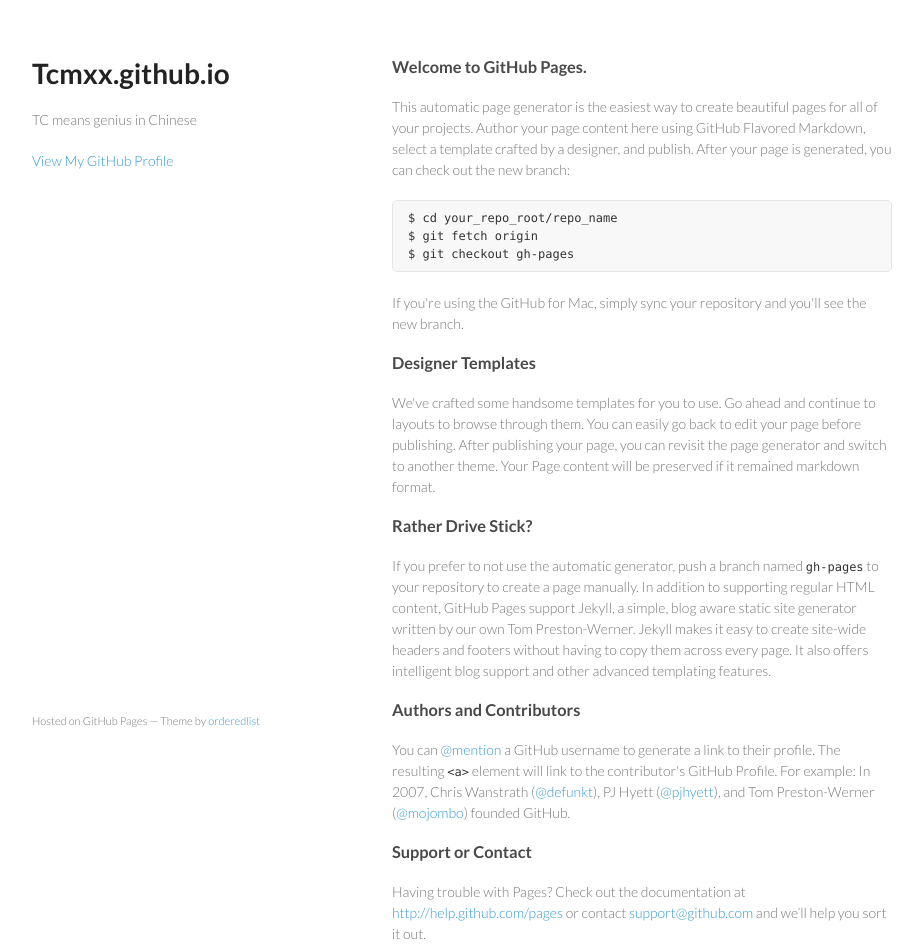
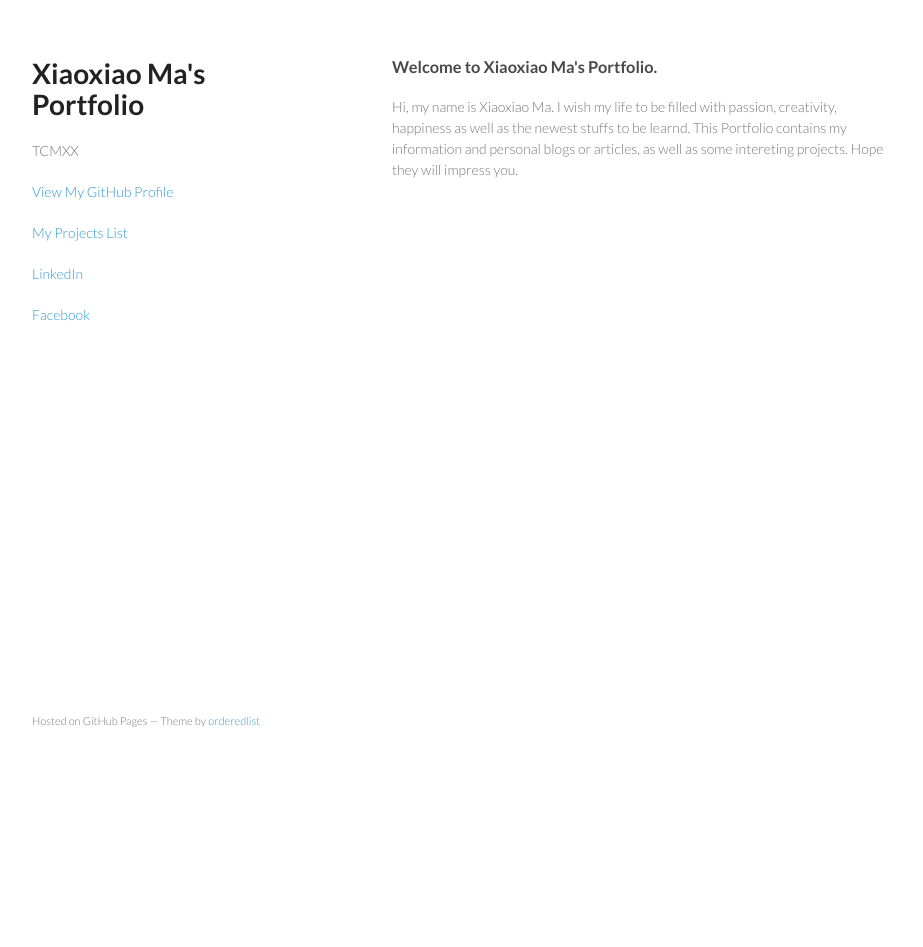
Before and after one commit to tcmxx/tcmxx.github.io, a plain HTML site: page index.html in a window 1280 px wide. Shown: the whole page, without its empty margins (178-1101 px from the left). After the commit the page ends 800 px from the top, so only its background shows below. Drawn offline with Linux system fonts and the light colour scheme.

Commit message:
test1
Add my information

```diff
--- a/index.html
+++ b/index.html
@@ -15,45 +15,25 @@
   <body>
     <div class="wrapper">
       <header>
-        <h1>Tcmxx.github.io</h1>
-        <p>TC means genius in Chinese</p>
+        <h1>Xiaoxiao Ma's Portfolio</h1>
+        <p>TCMXX</p>
 
 
         <p class="view"><a href="https://github.com/tcmxx">View My GitHub Profile</a></p>
-
+        <p class="view"><a href="https://github.com/tcmxx">My Projects List</a></p>
+          <p class="view"><a href="https://www.linkedin.com/pub/xiaoxiao-ma/6b/9bb/694/">LinkedIn</a></p>
+          <p class="view"><a href="https://www.facebook.com/xiaoxiao.ma.988">Facebook</a></p>
       </header>
       <section>
         <h3>
-<a name="welcome-to-github-pages" class="anchor" href="#welcome-to-github-pages"><span class="octicon octicon-link"></span></a>Welcome to GitHub Pages.</h3>
+<a name="welcome-to-xiaoxiao-ma" class="anchor" href="#welcome-to-xiaoxiao-ma"><span class="octicon octicon-link"></span></a>Welcome to Xiaoxiao Ma's Portfolio.</h3>
 
-<p>This automatic page generator is the easiest way to create beautiful pages for all of your projects. Author your page content here using GitHub Flavored Markdown, select a template crafted by a designer, and publish. After your page is generated, you can check out the new branch:</p>
+<p>Hi, my name is Xiaoxiao Ma. I wish my life to be filled with passion, creativity, happiness as well as the newest stuffs to be learnd. This Portfolio contains my information and personal blogs or articles, as well as some intereting projects. Hope they will impress you.</p>
 
-<pre><code>$ cd your_repo_root/repo_name
-$ git fetch origin
-$ git checkout gh-pages
-</code></pre>
 
-<p>If you're using the GitHub for Mac, simply sync your repository and you'll see the new branch.</p>
 
-<h3>
-<a name="designer-templates" class="anchor" href="#designer-templates"><span class="octicon octicon-link"></span></a>Designer Templates</h3>
 
-<p>We've crafted some handsome templates for you to use. Go ahead and continue to layouts to browse through them. You can easily go back to edit your page before publishing. After publishing your page, you can revisit the page generator and switch to another theme. Your Page content will be preserved if it remained markdown format.</p>
 
-<h3>
-<a name="rather-drive-stick" class="anchor" href="#rather-drive-stick"><span class="octicon octicon-link"></span></a>Rather Drive Stick?</h3>
-
-<p>If you prefer to not use the automatic generator, push a branch named <code>gh-pages</code> to your repository to create a page manually. In addition to supporting regular HTML content, GitHub Pages support Jekyll, a simple, blog aware static site generator written by our own Tom Preston-Werner. Jekyll makes it easy to create site-wide headers and footers without having to copy them across every page. It also offers intelligent blog support and other advanced templating features.</p>
-
-<h3>
-<a name="authors-and-contributors" class="anchor" href="#authors-and-contributors"><span class="octicon octicon-link"></span></a>Authors and Contributors</h3>
-
-<p>You can <a href="https://github.com/blog/821" class="user-mention">@mention</a> a GitHub username to generate a link to their profile. The resulting <code>&lt;a&gt;</code> element will link to the contributor's GitHub Profile. For example: In 2007, Chris Wanstrath (<a href="https://github.com/defunkt" class="user-mention">@defunkt</a>), PJ Hyett (<a href="https://github.com/pjhyett" class="user-mention">@pjhyett</a>), and Tom Preston-Werner (<a href="https://github.com/mojombo" class="user-mention">@mojombo</a>) founded GitHub.</p>
-
-<h3>
-<a name="support-or-contact" class="anchor" href="#support-or-contact"><span class="octicon octicon-link"></span></a>Support or Contact</h3>
-
-<p>Having trouble with Pages? Check out the documentation at <a href="http://help.github.com/pages">http://help.github.com/pages</a> or contact <a href="mailto:support@github.com">support@github.com</a> and we’ll help you sort it out.</p>
       </section>
       <footer>
         <p><small>Hosted on GitHub Pages &mdash; Theme by <a href="https://github.com/orderedlist">orderedlist</a></small></p>
```
